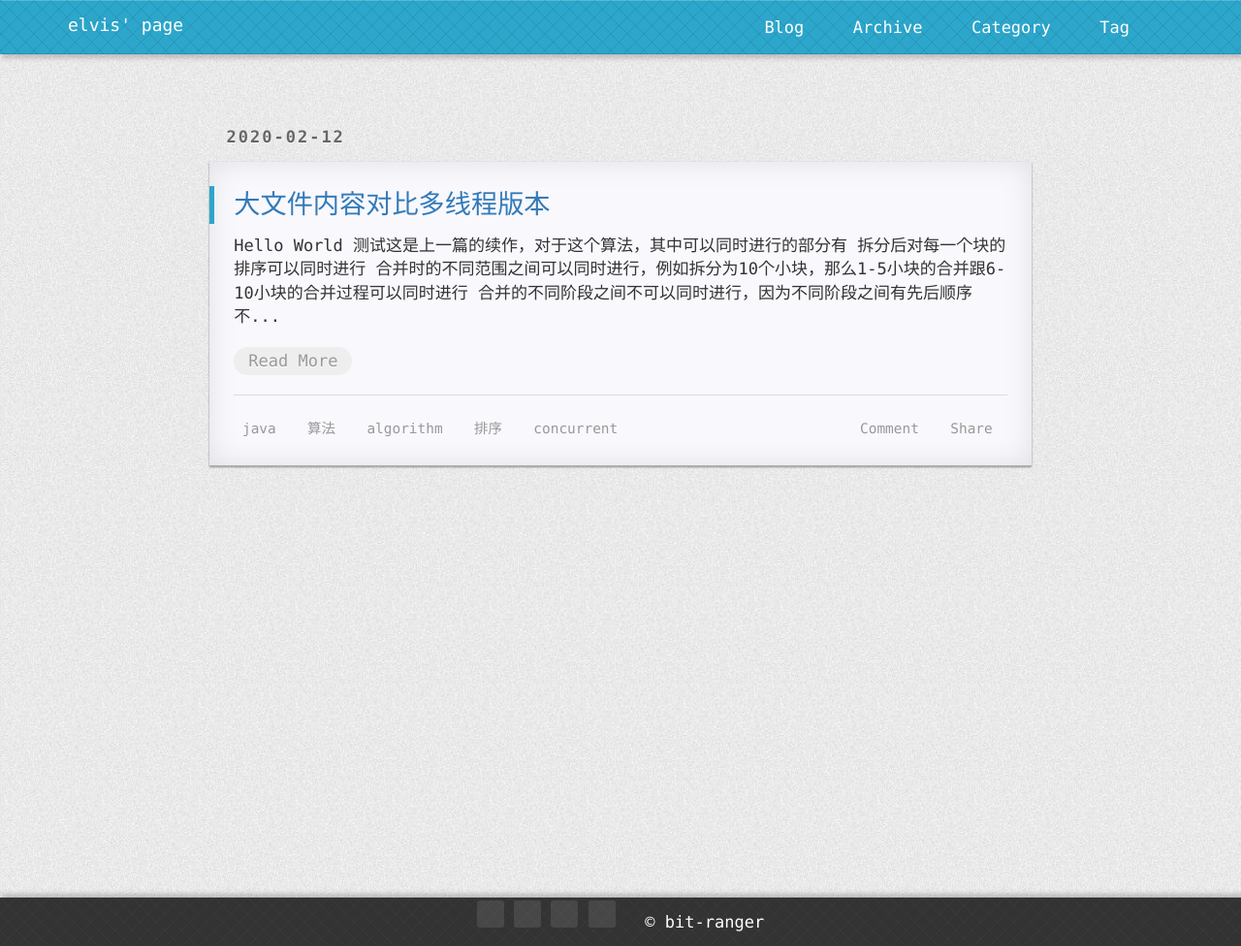
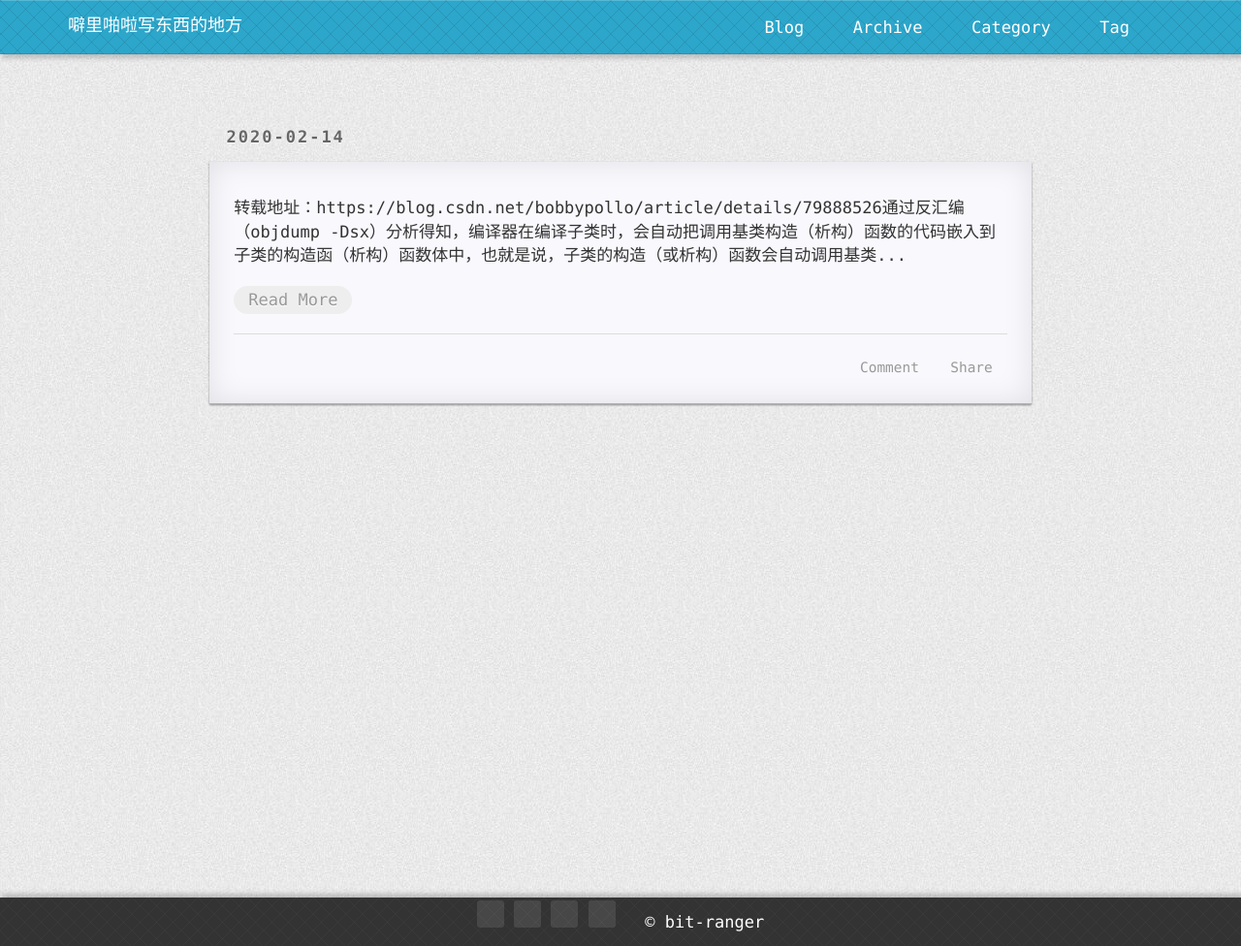
Before and after one commit to elvisgh/elvisgh.github.io, a Jekyll site: the page built from index.html, in a window 1280 px wide. Shown: the whole page at 97% size. Built offline with Jekyll 4.4.1, drawn with Linux system fonts in a browser that asks for light colours; nearby versions of some CDN libraries; the list of posts is cut into pages by our own code; comment, search, counter and statistics services are not loaded; a style sheet for code colours, icons or effects is not loaded.

Commit message:
See updated list for detail

```diff
--- a/_config.yml
+++ b/_config.yml
@@ -27,7 +27,7 @@ defaults:
 
 
 
-title: "elvis' page"
+title: "噼里啪啦写东西的地方"
 email: sincerebravefight@gmail.com
 description: ""
 github:
--- a/_posts/2020-02-12-test.md
+++ /dev/null
@@ -1,48 +0,0 @@
----
-title: 大文件内容对比多线程版本
-tags: java 算法 algorithm 排序 concurrent
-categories: algorithm
-
----
-
-* TOC
-{:toc}
-
-
-
-这是[上一篇][上一篇]的续作，对于这个算法，其中可以同时进行的部分有
-
-1. 拆分后对每一个块的排序可以同时进行
-2. 合并时的不同范围之间可以同时进行，例如拆分为10个小块，那么1-5小块的合并跟6-10小块的合并过程可以同时进行
-3. 合并的不同阶段之间不可以同时进行，因为不同阶段之间有先后顺序
-4. 不存在对同一条数据的修改，所以无需进行并发控制
-
-
-# Hello World
-
-~~~c++
-#include <iostream>
-using namespace std;
-
-int main()
-{
-    std::cout << "hello world" << std::endl;
-    return 0;
-}
-~~~
-
- [完整代码][完整代码]
-
-
-[上一篇]:https://bit-ranger.github.io/blog/algorithm/large-file-diff/
-[完整代码]:https://github.com/bit-ranger/architecture/blob/d9083d2fb71763557e6d4eb6875f9c001fd41596/core/src/main/java/com/rainyalley/architecture/core/arithmetic/sort/FileSorter.java
-
-# 测试
-
-在上一篇中，使用单线程，1千万条数据排序耗时13秒；
-在同一台电脑上，使用多线程后，耗时6秒，时间减少了一半。
-
-在拆分过程中，每个线程都要在内存中进行排序，
-在拆分和合并过程中，每个线程都要持有自己的读写缓冲区，这无疑会增大内存的使用量。
-
-究竟消耗了多少内存，我们可以使用`Java Mission Control`来观察，jdk8的bin目录下`jmc.exe`即为此工具。
```
Also changed, not shown: _posts/2020-02-14-子类的构造与析构原理–深入阐述虚析构函数的重要性.md (added, +57 -0 lines).
